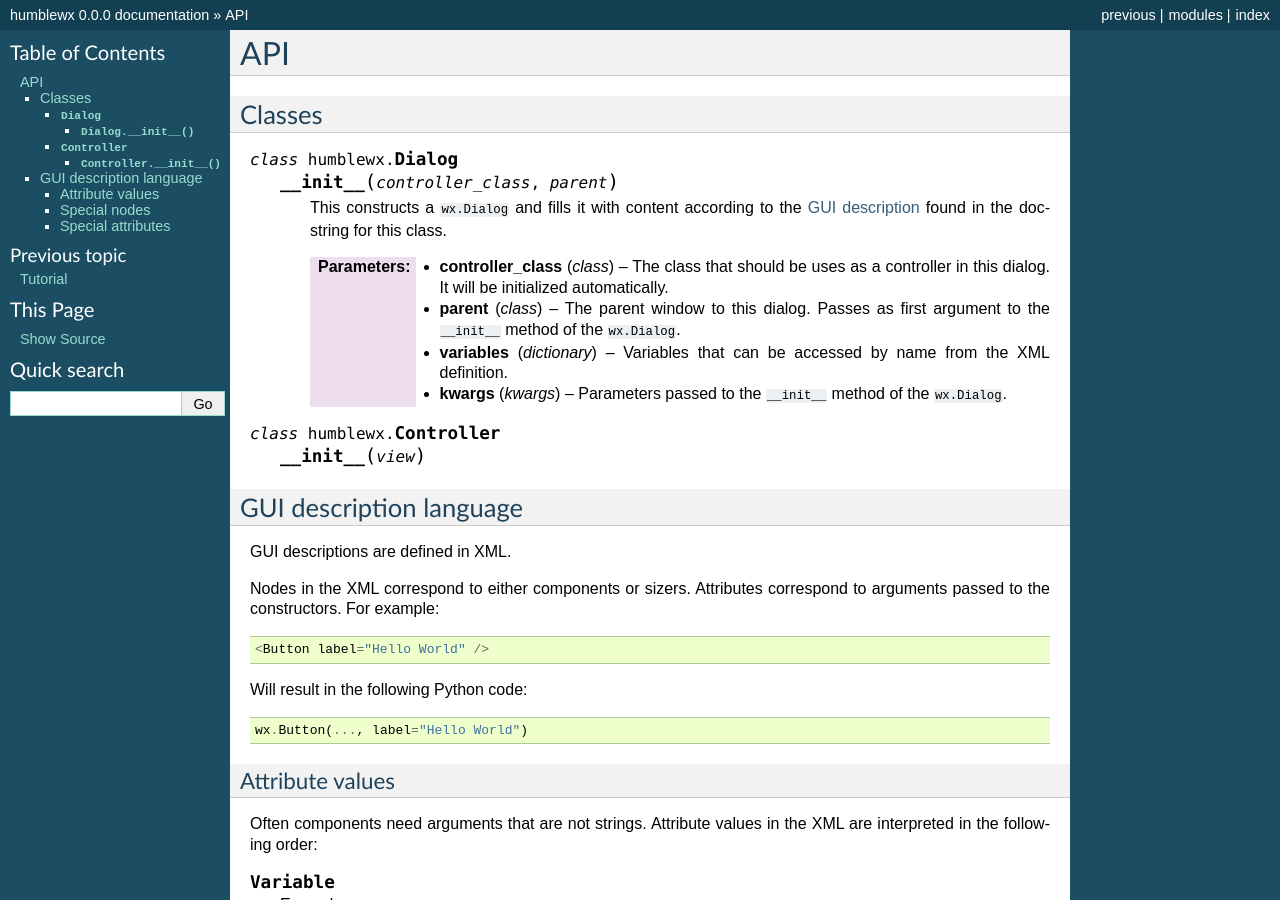
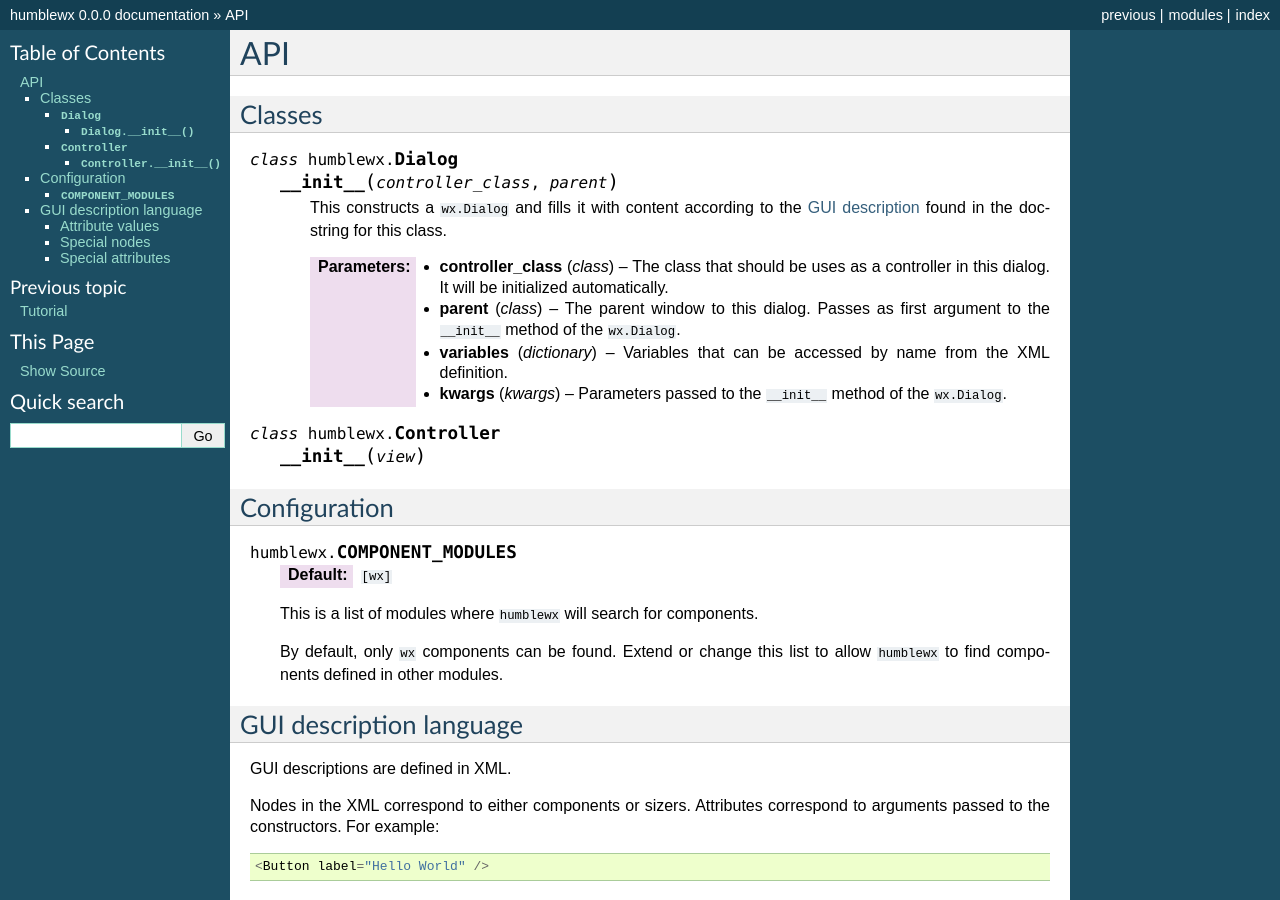
Before and after one commit to thetimelineproj/humblewx, a Sphinx documentation site: the page built from documentation/api.rst, in a window 1280 px wide and 900 px high. Built offline with Sphinx 7.4.7, drawn with Linux system fonts in a browser that asks for light colours.

Commit message:
Problem: Only wx components can be found.
Solution: Make list of modules searched in configurable.

```diff
--- a/documentation/api.rst
+++ b/documentation/api.rst
@@ -1,10 +1,10 @@
 API
 ===
 
+.. py:module:: humblewx
+
 Classes
 -------
-
-.. py:module:: humblewx
 
 .. py:class:: Dialog
 
@@ -37,6 +37,18 @@ Classes
     .. py:method:: __init__(view)
 
 .. _gui-description-language-label:
+
+Configuration
+-------------
+
+.. py:data:: COMPONENT_MODULES
+
+    :default: ``[wx]``
+
+    This is a list of modules where ``humblewx`` will search for components.
+
+    By default, only ``wx`` components can be found. Extend or change this list
+    to allow ``humblewx`` to find components defined in other modules.
 
 GUI description language
 ------------------------
--- a/source/humblewx/__init__.py
+++ b/source/humblewx/__init__.py
@@ -20,6 +20,9 @@ import platform
 import xml.etree.ElementTree
 
 import wx
+
+
+COMPONENT_MODULES = [wx]
 
 
 if platform.system() == "Windows":
@@ -118,7 +121,7 @@ class GuiCreator(object):
         return component
 
     def _get_component_constructor(self, node):
-        for module in [wx]:
+        for module in COMPONENT_MODULES:
             try:
                 return getattr(module, node.tag)
             except AttributeError:
```
